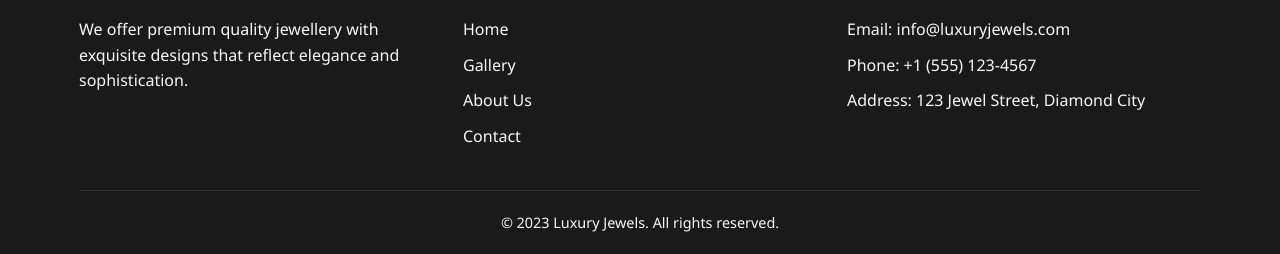
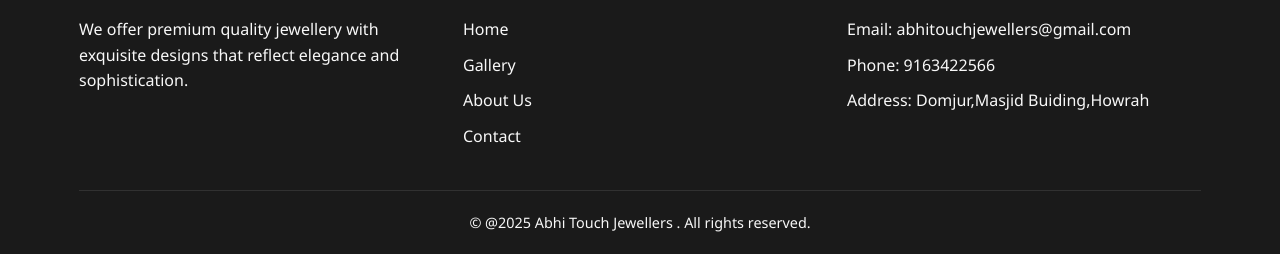
Before and after one commit to AbhiTouch/Jewellary, a plain HTML site: page index.html in a window 1280 px wide. Shown: the part 1108-1362 px from the top of the page. Drawn offline with Linux system fonts and the light colour scheme; no server answers.

Commit message:
Update index.html
New commit

```diff
--- a/index.html
+++ b/index.html
@@ -493,7 +493,7 @@
     <header>
         <div class="container">
             <div class="header-content">
-                <div class="logo">Luxury Jewels</div>
+                <div class="logo">American Diamond Jewellary</div>
                 <nav>
                     <ul>
                         <li><a href="#home">Home</a></li>
@@ -617,14 +617,14 @@
                 <div class="footer-column">
                     <h3>Contact Us</h3>
                     <ul>
-                        <li>Email: info@luxuryjewels.com</li>
-                        <li>Phone: +1 (555) 123-4567</li>
-                        <li>Address: 123 Jewel Street, Diamond City</li>
+                        <li>Email: abhitouchjewellers@gmail.com</li>
+                        <li>Phone: 9163422566</li>
+                        <li>Address: Domjur,Masjid Buiding,Howrah</li>
                     </ul>
                 </div>
             </div>
             <div class="copyright">
-                <p>&copy; 2023 Luxury Jewels. All rights reserved.</p>
+                <p>&copy; @2025 Abhi Touch Jewellers . All rights reserved.</p>
             </div>
         </div>
     </footer>
```
